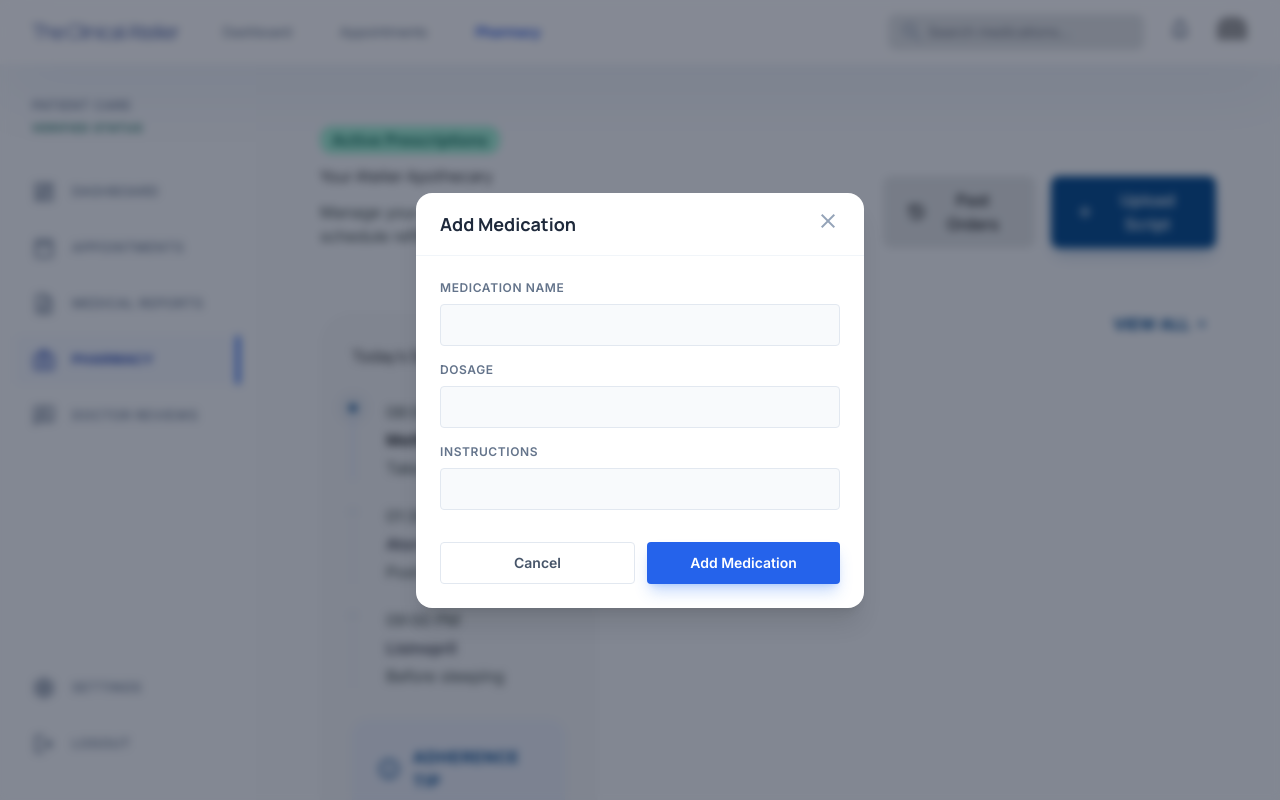
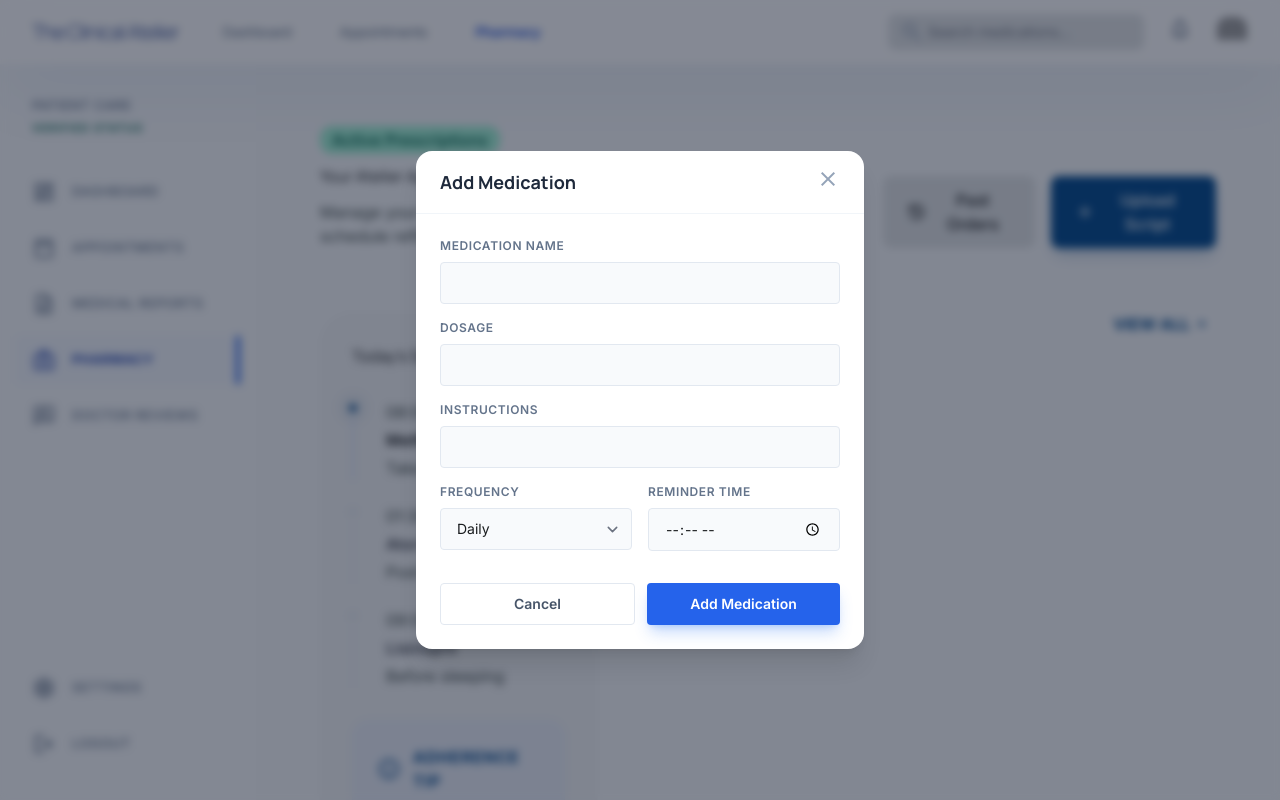
Before and after one commit to JAADU-LEARNER/Vitalis-health, a Flask app: page /pharmacy in a window 1280 px wide, after a click that opens the changed part. Run offline with Flask 3, Linux system fonts and the light colour scheme; the visitor is signed in with stand-in values (Sample User, id 1); data that the repository does not hold is empty; some libraries are stand-ins or nearby versions; grey boxes are pictures that could not be loaded.

Commit message:
feat: implement appointment wait times, medicine scheduling, and notifications
- Expand `Appointments` database table to track a newly generated `wait_time`.
- Expand `PharmacyMedications` database table to track `frequency` and `reminder_time`.
- Add simulated backend logic generating random `wait_time` integer values per booked appointment.
- Dynamically trigger notifications on appointment booking or medicine schedule creation.
- Add Jinja custom string filters in `app.py` for elegant `datetime-local` handling.
- Update UI layouts in `appointments.html` and `pharmacy.html` to reflect wait times and prescription frequencies.

Co-authored-by: JAADU-LEARNER <190882431+JAADU-LEARNER@users.noreply.github.com>

```diff
--- a/app.py
+++ b/app.py
@@ -89,13 +89,22 @@ def appointments():
     user_id = session['user_id']
     conn = get_db_connection()
     if request.method == 'POST':
+        import random
         doctor_name = request.form['doctor_name']
         specialty = request.form['specialty']
         clinic = request.form['clinic']
         date_time = request.form['date_time']
         appt_type = request.form['type']
-        conn.execute('INSERT INTO Appointments (user_id, doctor_name, specialty, clinic, date_time, status, type) VALUES (?, ?, ?, ?, ?, ?, ?)',
-                     (user_id, doctor_name, specialty, clinic, date_time, 'Scheduled', appt_type))
+
+        # Simulate wait time calculation based on date/time logic
+        wait_time = random.randint(5, 45) # Random wait time between 5 and 45 minutes
+
+        conn.execute('INSERT INTO Appointments (user_id, doctor_name, specialty, clinic, date_time, status, type, wait_time) VALUES (?, ?, ?, ?, ?, ?, ?, ?)',
+                     (user_id, doctor_name, specialty, clinic, date_time, 'Scheduled', appt_type, wait_time))
+
+        # Add a notification
+        conn.execute('INSERT INTO Notifications (user_id, title, message, time) VALUES (?, ?, ?, ?)',
+                     (user_id, 'Upcoming Appointment', f"Appointment scheduled with {doctor_name} on {date_time}", 'Just now'))
         conn.commit()
         return redirect(url_for('appointments'))
 
@@ -108,6 +117,43 @@ def appointments():
 UPLOAD_FOLDER = os.path.join(app.root_path, 'static', 'uploads')
 os.makedirs(UPLOAD_FOLDER, exist_ok=True)
 app.config['UPLOAD_FOLDER'] = UPLOAD_FOLDER
+
+import datetime
+
+@app.template_filter('format_datetime')
+def format_datetime(value):
+    try:
+        # datetime-local format: 2026-10-24T14:30
+        dt = datetime.datetime.strptime(value, '%Y-%m-%dT%H:%M')
+        return dt.strftime('%b %d, %I:%M %p').upper()
+    except:
+        return value
+
+@app.template_filter('format_month')
+def format_month(value):
+    try:
+        dt = datetime.datetime.strptime(value, '%Y-%m-%dT%H:%M')
+        return dt.strftime('%b').upper()
+    except:
+        return value[:3]
+
+@app.template_filter('format_day')
+def format_day(value):
+    try:
+        dt = datetime.datetime.strptime(value, '%Y-%m-%dT%H:%M')
+        return dt.strftime('%d')
+    except:
+        return value[4:6]
+
+@app.template_filter('format_time')
+def format_time(value):
+    try:
+        dt = datetime.datetime.strptime(value, '%Y-%m-%dT%H:%M')
+        return dt.strftime('%I:%M %p')
+    except:
+        return value.split(',')[1] if ',' in value else value
+
+
 
 @app.route('/reports', methods=('GET', 'POST'))
 @login_required
@@ -148,8 +194,15 @@ def pharmacy():
         name = request.form['name']
         dosage = request.form['dosage']
         instructions = request.form['instructions']
-        conn.execute('INSERT INTO PharmacyMedications (user_id, name, dosage, instructions) VALUES (?, ?, ?, ?)',
-                     (user_id, name, dosage, instructions))
+        frequency = request.form.get('frequency', 'Daily')
+        reminder_time = request.form.get('reminder_time', '')
+
+        conn.execute('INSERT INTO PharmacyMedications (user_id, name, dosage, instructions, frequency, reminder_time) VALUES (?, ?, ?, ?, ?, ?)',
+                     (user_id, name, dosage, instructions, frequency, reminder_time))
+
+        # Add a notification
+        conn.execute('INSERT INTO Notifications (user_id, title, message, time) VALUES (?, ?, ?, ?)',
+                     (user_id, 'Medicine Reminder Created', f"Reminder set for {name} ({dosage}) {frequency} at {reminder_time}", 'Just now'))
         conn.commit()
         return redirect(url_for('pharmacy'))
 
--- a/templates/dashboard.html
+++ b/templates/dashboard.html
@@ -230,8 +230,8 @@
 <p class="text-body-md text-tertiary">{{ appointment.specialty }} • {{ appointment.type }}</p>
 </div>
 <div class="text-right">
-<p class="text-title-lg font-headline font-semibold text-on-surface">{{ appointment.date_time.split(',')[0] }}</p>
-<p class="text-body-md text-tertiary">{{ appointment.date_time.split(',')[1] if ',' in appointment.date_time else appointment.date_time }}</p>
+<p class="text-title-lg font-headline font-semibold text-on-surface">{{ appointment.date_time | format_datetime }}</p>
+<p class="text-body-md text-tertiary">{{ appointment.date_time | format_time }}</p>
 </div>
 <button class="ml-8 material-symbols-outlined text-outline-variant hover:text-primary transition-colors">chevron_right</button>
 </div>
--- a/templates/pharmacy.html
+++ b/templates/pharmacy.html
@@ -232,7 +232,9 @@
                     </span>
                 </div>
                 <p class="body-md mt-4 text-on-surface-variant bg-surface-container-low p-4 rounded-xl">
-                    <span class="font-bold text-primary">Dosage:</span> {{ med.dosage }}
+                    <span class="font-bold text-primary">Dosage:</span> {{ med.dosage }} <br>
+                    <span class="font-bold text-primary">Schedule:</span> {{ med.frequency }}
+                    {% if med.reminder_time %} @ {{ med.reminder_time }}{% endif %}
                 </p>
             </div>
         </div>
@@ -347,6 +349,21 @@
                 <label class="block text-xs font-semibold text-slate-500 uppercase tracking-wider mb-2">Instructions</label>
                 <input type="text" name="instructions" required class="w-full bg-slate-50 border border-slate-200 rounded-lg px-4 py-2.5 text-sm focus:ring-2 focus:ring-blue-500/20 focus:border-blue-500 outline-none transition-all">
             </div>
+            <div class="flex gap-4">
+                <div class="flex-1">
+                    <label class="block text-xs font-semibold text-slate-500 uppercase tracking-wider mb-2">Frequency</label>
+                    <select name="frequency" required class="w-full bg-slate-50 border border-slate-200 rounded-lg px-4 py-2.5 text-sm focus:ring-2 focus:ring-blue-500/20 focus:border-blue-500 outline-none transition-all">
+                        <option value="Daily">Daily</option>
+                        <option value="Twice a Day">Twice a Day</option>
+                        <option value="Weekly">Weekly</option>
+                        <option value="As Needed">As Needed</option>
+                    </select>
+                </div>
+                <div class="flex-1">
+                    <label class="block text-xs font-semibold text-slate-500 uppercase tracking-wider mb-2">Reminder Time</label>
+                    <input type="time" name="reminder_time" class="w-full bg-slate-50 border border-slate-200 rounded-lg px-4 py-2.5 text-sm focus:ring-2 focus:ring-blue-500/20 focus:border-blue-500 outline-none transition-all">
+                </div>
+            </div>
             <div class="pt-4 flex gap-3">
                 <button type="button" onclick="document.getElementById('uploadScriptModal').classList.add('hidden'); document.getElementById('uploadScriptModal').classList.remove('flex')" class="flex-1 px-4 py-2.5 border border-slate-200 text-slate-600 rounded-lg text-sm font-semibold hover:bg-slate-50 transition-colors">Cancel</button>
                 <button type="submit" class="flex-1 px-4 py-2.5 bg-blue-600 text-white rounded-lg text-sm font-semibold hover:bg-blue-700 transition-colors shadow-lg shadow-blue-500/30">Add Medication</button>
```
Also changed, not shown: init_db.py (+6 -3 lines), templates/appointments.html (+9 -5 lines).
